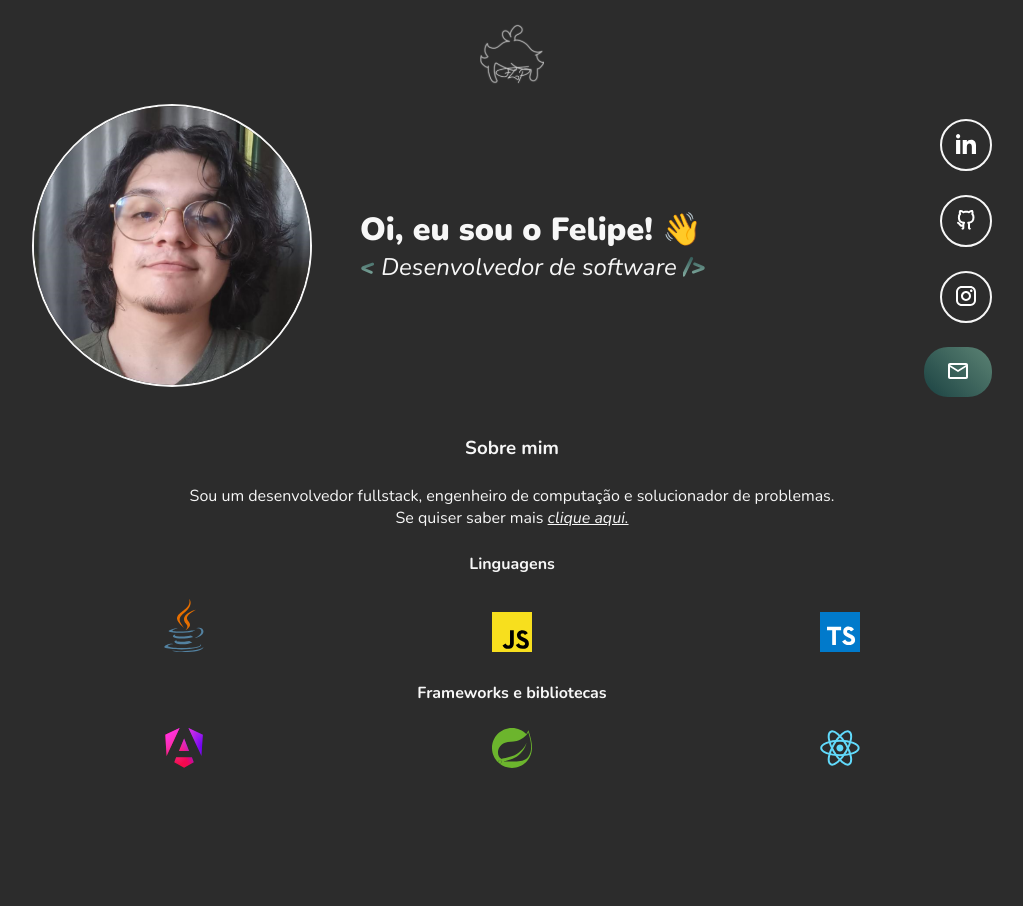
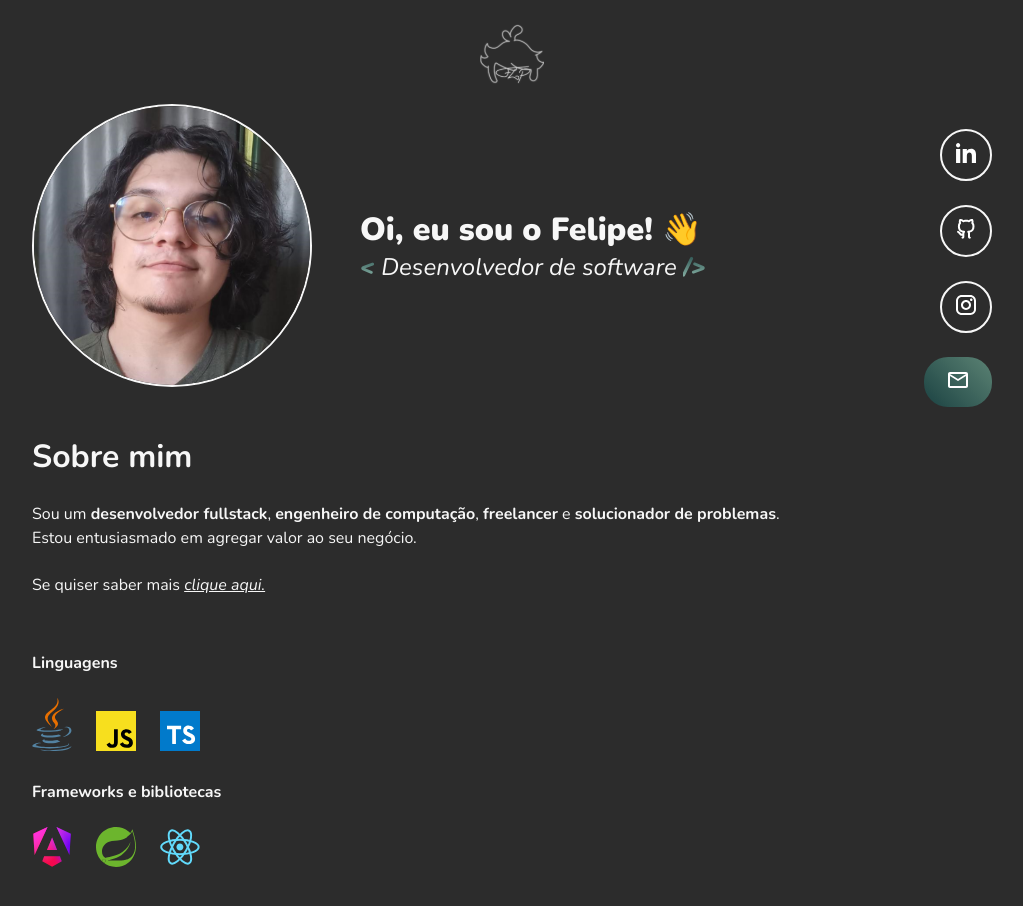
Before and after one commit to FelipeJBarros/portfolio, an Angular app: page / in a window 1280 px wide. Shown: the top 906 px of the page, without its empty margins (128-1151 px from the left). Before the commit the page ends 800 px from the top, so only its background shows below. Built offline with nearby package versions, Linux system fonts and the light colour scheme.

Commit message:
feat: introducing responsiveness to the resume component.

```diff
--- a/src/app/app.component.css
+++ b/src/app/app.component.css
@@ -17,17 +17,9 @@ main {
 }
 
 /* Media Query for Laptops and Desktops */
-@media (min-width: 1025px) and (max-width: 1280px){
+@media (min-width: 1025px){
     main {
         max-width: 960px;
         margin: 24px auto;
     }
 }
-
-/* Media Query for Large screens */
-@media (min-width: 1281px) {
-    main {
-        max-width: 1140px;
-        margin: 24px auto;
-    }
-}
--- a/src/app/components/resume/resume.component.css
+++ b/src/app/components/resume/resume.component.css
@@ -1,21 +1,30 @@
-.resume {
+#resume {
     display: flex;
     flex-direction: column;
     gap: 24px;
+
+    margin: 0px auto;
+
+    max-width: 500px;
 }
 
-.resume p {
+#resume p {
     text-align: center;
     font-weight: 300;
+    line-height: 24px;
 }
 
-.resume a {
+#resume span {
+    text-align: center;
+}
+
+#resume a {
     color: var(--contrast-text);
     font-style: italic;
 }
 
-.resume h3,
-.resume h4 {
+#resume h3,
+#resume h4 {
     text-align: center;
 }
 
@@ -25,3 +34,29 @@
     justify-content: space-around;
     gap: 24px;
 }
+
+@media (min-width: 1025px) {
+    #resume {
+        max-width: inherit;
+        align-items: flex-start;
+
+        font-size: 1.2rem;
+
+        border-left: 1px double var(--contrast-text);
+        padding-left: 24px;
+
+        transition: 0.5s;
+    }
+
+    #resume p {
+        text-align: left;
+    }
+
+    #resume h3 {
+        font-size: 2rem;
+    }
+
+    #resume span {
+        margin-bottom: 2rem;
+    }
+}
--- a/src/app/components/resume/resume.component.html
+++ b/src/app/components/resume/resume.component.html
@@ -1,9 +1,12 @@
-<section class="resume">
+<section id="resume">
     <h3>Sobre mim</h3>
     <p>
-        Sou um desenvolvedor fullstack, engenheiro de computação e solucionador de problemas.
-        <br>Se quiser saber mais <a href="#">clique aqui.</a>
+        Sou um <strong>desenvolvedor fullstack</strong>, <strong>engenheiro de computação</strong>, <strong>freelancer</strong> e <strong>solucionador de problemas</strong>. <br>
+        Estou entusiasmado em agregar valor ao seu negócio.
     </p>
+    <span>
+        Se quiser saber mais <a href="#">clique aqui.</a>
+    </span>
 
     <h4>Linguagens</h4>
     <div class="skills">
```
